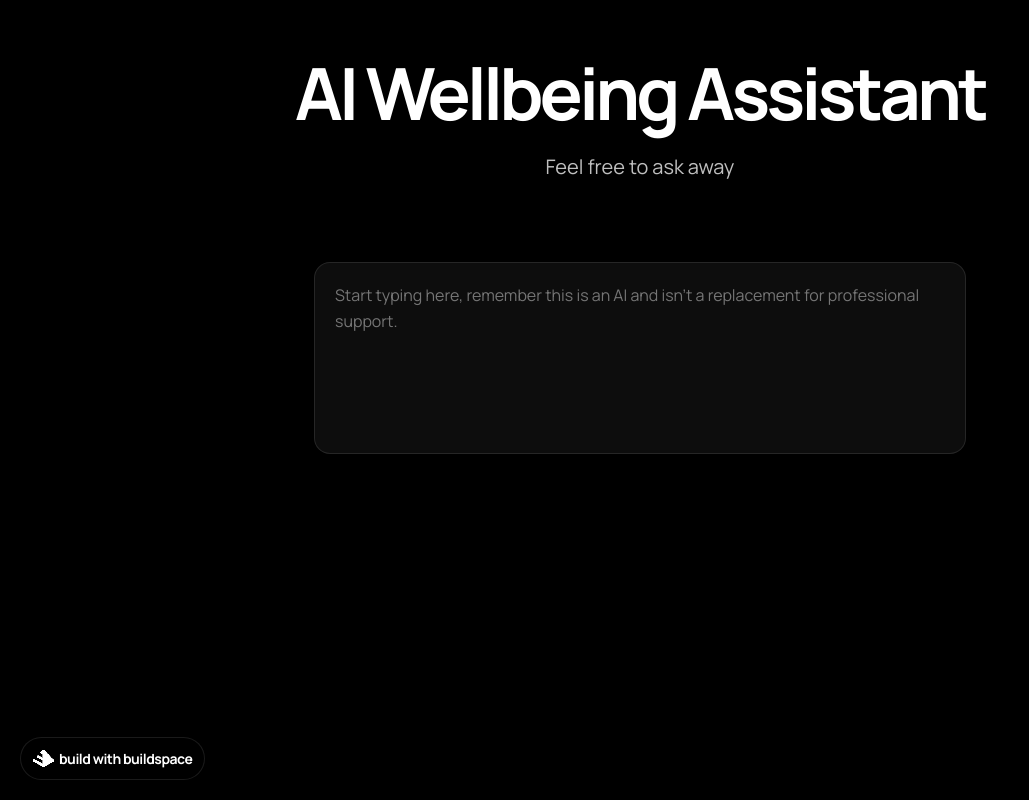
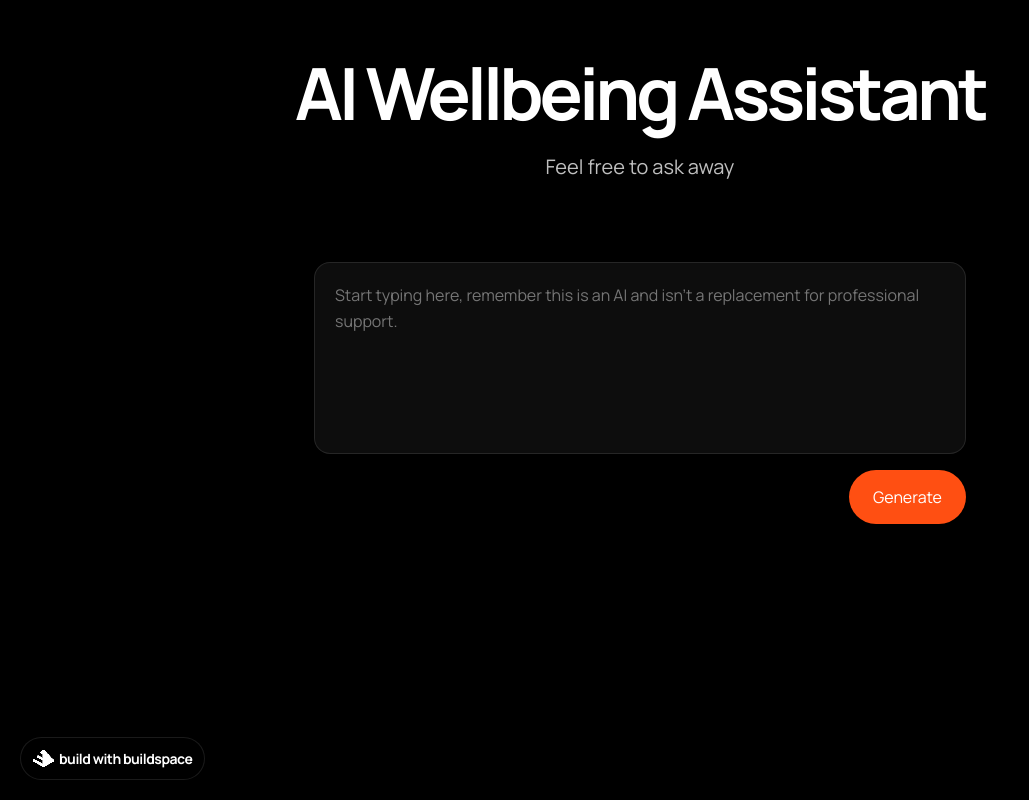
Before and after one commit to Kyronne/OpenAI-Assistant, a Next.js app: page / in a window 1280 px wide. Shown: the whole page, without its empty margins (0-1029 px from the left). Built offline with nearby package versions, Linux system fonts and the light colour scheme.

Commit message:
Added buttton to create text prompt

```diff
--- a/pages/index.js
+++ b/pages/index.js
@@ -29,6 +29,13 @@ const Home = () => {
           placeholder="Start typing here, remember this is an AI and isn't a replacement for professional support."
           value={userInput}
           onChange={onUserChangedText} />
+          <div className="prompt-buttons">
+            <a className="generate-button" onClick={null}>
+              <div className="generate">
+                <p>Generate</p>
+              </div>
+            </a>
+          </div>
         </div>
       </div>
       <div className="badge-container grow">
```
